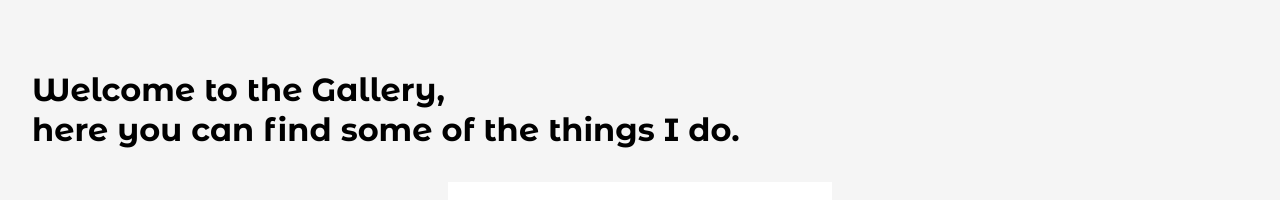
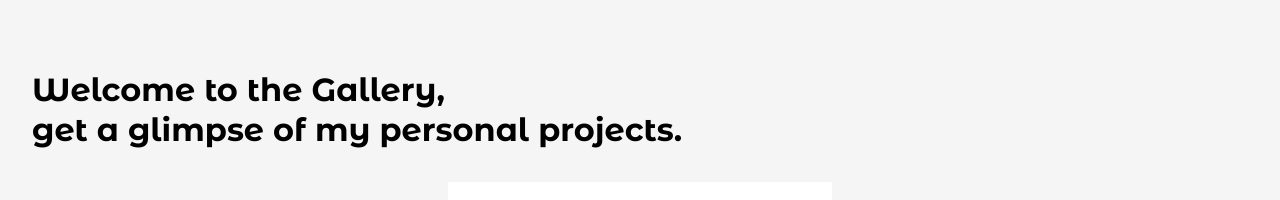
Before and after one commit to lurelureg/portfolio, a React (Vite) app: page /gallery in a window 1280 px wide. Shown: the part 122-322 px from the top of the page. Built offline with nearby package versions, Linux system fonts and the light colour scheme.

Commit message:
gallery text update

```diff
--- a/src/pages/Gallery.jsx
+++ b/src/pages/Gallery.jsx
@@ -1,14 +1,14 @@
+import PageWrapper from "../components/PageWrapper";
 import { SimpleGrid, Text, Center } from "@chakra-ui/react";
 import { LazyLoadImage } from "react-lazy-load-image-component";
 import IMAGES from "../images/images";
-import PageWrapper from "../components/PageWrapper";
 
 const ImageGallery = () => {
     return (
         <PageWrapper>
             <Text textStyle="h2" as="h2" w={{ base: "unset", sm: "65%" }}>
                 Welcome to the Gallery, <br />
-                here you can find some of the things I do.
+                get a glimpse of my personal projects.
             </Text>
 
             <SimpleGrid
```
